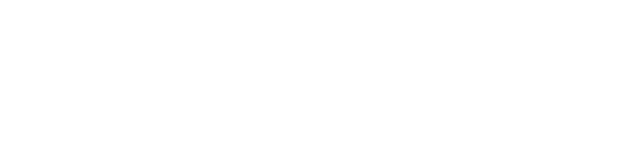
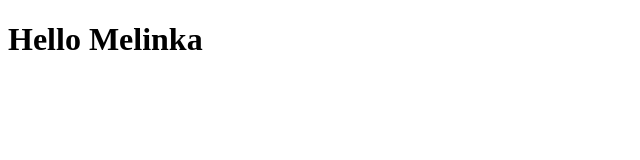
Before and after one commit to vit-krizka/dasmoto-s-arts-crafts, a plain HTML site: page index.html in a window 1280 px wide. Shown: the whole page, without its empty margins (0-640 px from the left). Drawn offline with Linux system fonts and the light colour scheme.

Commit message:
prvni navrh zmeny

```diff
--- a/index.html
+++ b/index.html
@@ -8,7 +8,7 @@
 </head>
 
 <body>
-
+    <h1>Hello Melinka</h1>
 </body>
 
 </html>
```
